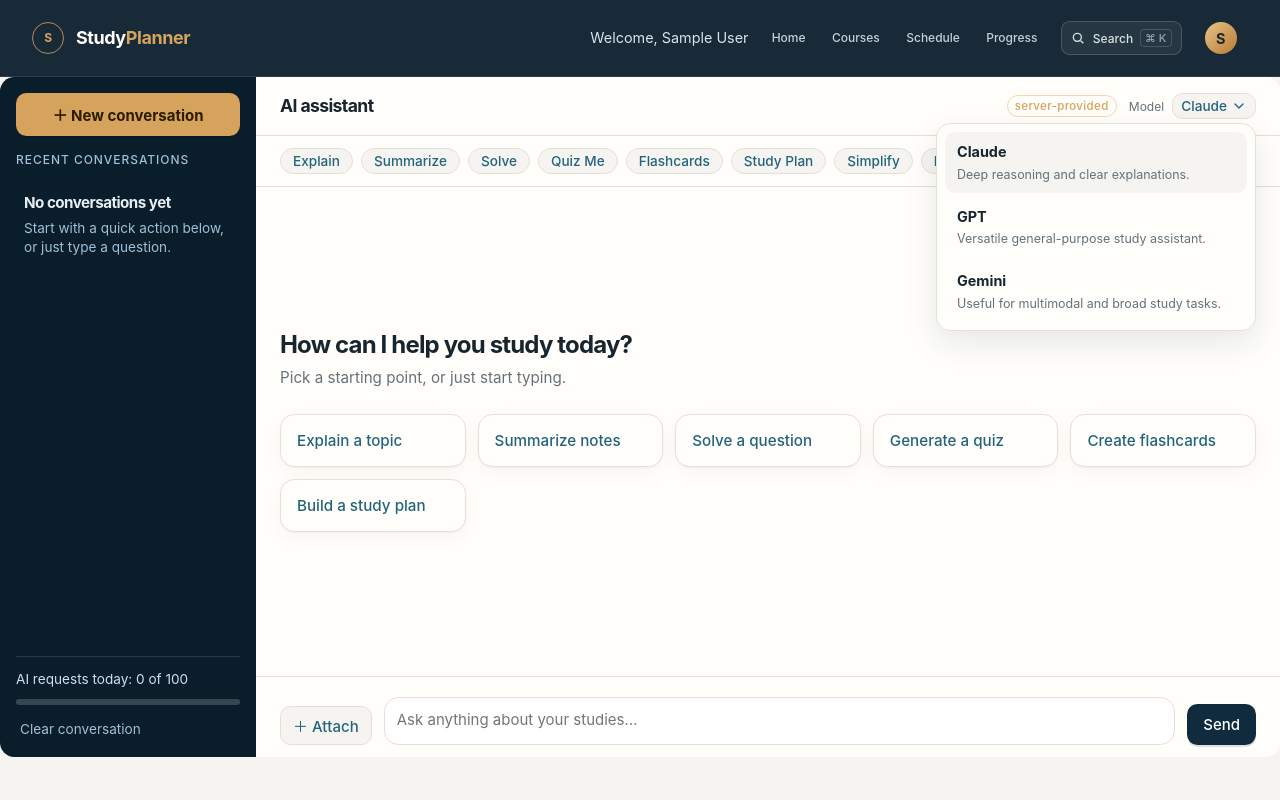
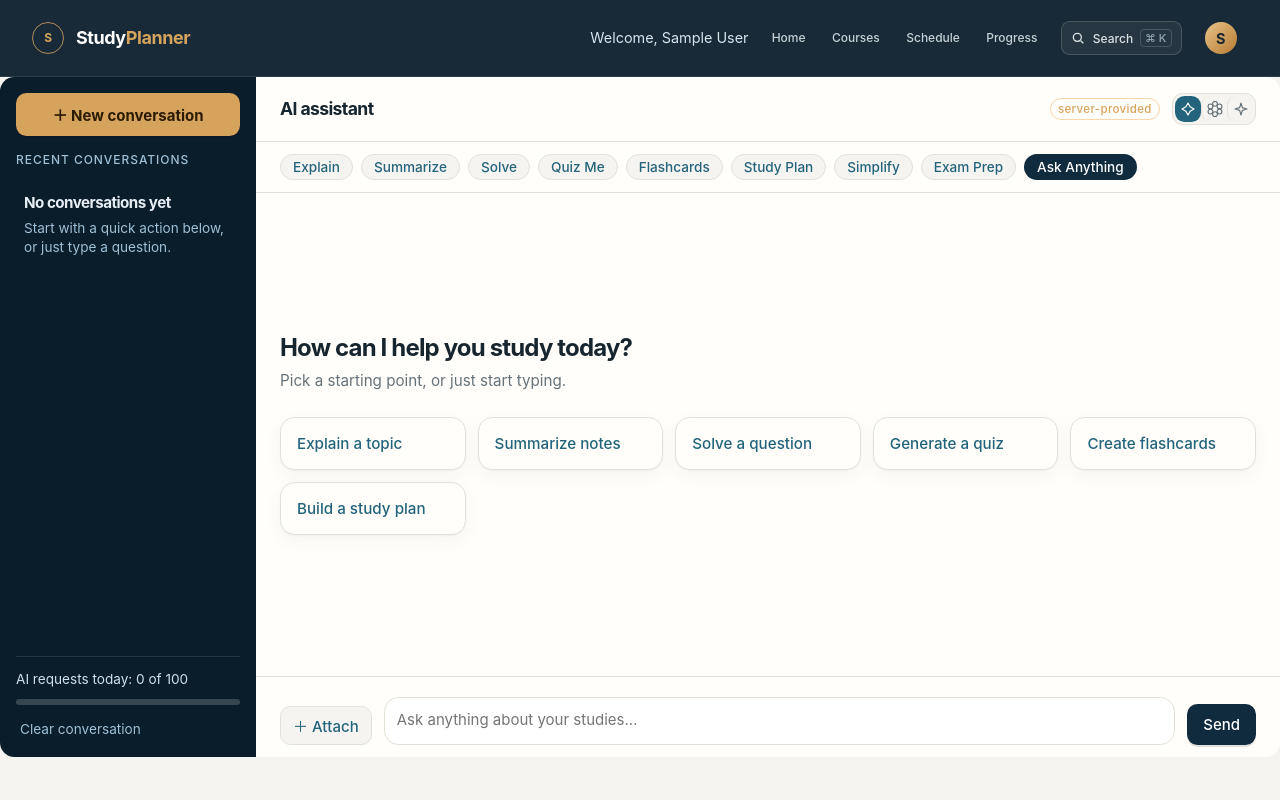
Before and after one commit to eaddodankwhak/Study-Planner, a Flask app: page /ai in a window 1280 px wide. Run offline with Flask 3, Linux system fonts and the light colour scheme; the visitor is signed in with stand-in values (Sample User, id 1); data comes from the database, SQL or seed files in the repository; data that the repository does not hold is empty; some libraries are stand-ins or nearby versions.

Commit message:
Redesign AI model picker as an inline icon toolbar in the chat header

```diff
--- a/Frontend/static/css/ai.css
+++ b/Frontend/static/css/ai.css
@@ -311,84 +311,50 @@ body.ai-drawer-open .ai-launcher {
   gap: var(--space-3);
 }
 
-/* Compact model selector (replaces the three permanent provider cards). */
-.ai-panel__model-select {
-  position: relative;
+/* Icon-only model toggle group — VS Code title-bar style: a recessed cluster
+   of small square buttons with hairline dividers. No dropdown, no description
+   text, no cards — the whole control sits inline in the header toolbar. */
+.ai-panel__model-toggle {
+  display: inline-flex;
+  align-items: center;
+  padding: 2px;
+  background: var(--color-bg);
+  border: 1px solid var(--color-border);
+  border-radius: var(--radius-sm);
 }
 
-.ai-panel__model-label {
-  font-size: 0.75rem;
-  color: var(--color-muted);
-  margin-right: var(--space-1);
+.ai-panel__model-icons {
+  display: inline-flex;
+  align-items: center;
 }
 
-.ai-panel__model-trigger {
+.ai-panel__model-toggle-btn {
   display: inline-flex;
   align-items: center;
-  gap: var(--space-1);
-  border: 1px solid var(--color-border);
-  background: var(--color-bg);
-  color: var(--color-primary-light);
-  border-radius: var(--radius-sm);
-  padding: var(--space-1) var(--space-2);
-  font-weight: var(--font-weight-medium);
-  font-size: 0.85rem;
+  justify-content: center;
+  width: 26px;
+  height: 26px;
+  padding: 0;
+  border: 0;
+  border-radius: calc(var(--radius-sm) - 1px);
+  background: transparent;
+  color: var(--color-muted);
   cursor: pointer;
 }
 
-.ai-panel__model-trigger:hover {
+.ai-panel__model-toggle-btn + .ai-panel__model-toggle-btn {
+  border-left: 1px solid var(--color-border);
+}
+
+.ai-panel__model-toggle-btn:hover {
+  background: var(--color-surface);
+  color: var(--color-text);
+}
+
+.ai-panel__model-toggle-btn.is-active,
+.ai-panel__model-toggle-btn:active {
   background: var(--color-primary-light);
   color: var(--color-text-inverse);
-  border-color: transparent;
-}
-
-.ai-panel__chevron {
-  transition: transform var(--dur-fast) var(--ease-out);
-}
-
-.ai-panel__model-trigger[aria-expanded="true"] .ai-panel__chevron {
-  transform: rotate(180deg);
-}
-
-.ai-panel__model-list {
-  position: absolute;
-  right: 0;
-  top: calc(100% + var(--space-1));
-  width: min(320px, calc(100vw - 32px));
-  min-width: 15rem;
-  background: var(--color-surface);
-  border: 1px solid var(--color-border);
-  border-radius: var(--radius);
-  box-shadow: var(--shadow-md);
-  list-style: none;
-  margin: 0;
-  padding: var(--space-2);
-  display: grid;
-  gap: var(--space-1);
-  z-index: var(--z-dropdown);
-}
-
-.ai-panel__model-option {
-  padding: var(--space-2) var(--space-3);
-  border-radius: var(--radius-sm);
-  cursor: pointer;
-}
-
-.ai-panel__model-option:hover,
-.ai-panel__model-option[aria-selected="true"] {
-  background: var(--color-bg);
-}
-
-.ai-panel__model-option strong {
-  display: block;
-  font-size: 0.9rem;
-}
-
-.ai-panel__model-desc {
-  display: block;
-  font-size: 0.78rem;
-  color: var(--color-muted);
-  margin-top: 0.1rem;
 }
 
 .ai-panel__mock {
@@ -765,8 +731,7 @@ body.ai-drawer-open .ai-launcher {
 .ai-send:focus-visible,
 .ai-conv-link:focus-visible,
 .ai-iconbtn:focus-visible,
-.ai-panel__model-trigger:focus-visible,
-.ai-panel__model-option:focus-visible,
+.ai-panel__model-toggle-btn:focus-visible,
 .ai-launcher:focus-visible,
 .ai-newchat:focus-visible {
   outline: 2px solid var(--color-accent);
--- a/Frontend/static/js/ai_hub.js
+++ b/Frontend/static/js/ai_hub.js
@@ -28,8 +28,6 @@
     sidebar: document.getElementById("ai-sidebar"),
     convList: document.getElementById("ai-conv-list"),
     modelList: document.getElementById("ai-model-list"),
-    modelTrigger: document.getElementById("ai-model-trigger"),
-    currentModel: document.getElementById("ai-current-model"),
     mockHint: document.getElementById("ai-mock-hint"),
     modes: document.getElementById("ai-modes"),
     chat: document.getElementById("ai-chat"),
@@ -115,65 +113,37 @@
     return state.meta.models.find(function (m) { return m.id === id; }) || null;
   }
 
+  // Minimal brand-ish glyphs, one per model family. Small stroke icons in a
+  // 24px viewBox so the whole toggle group reads as a VS Code-style toolbar
+  // cluster: no text, no descriptions, just an icon + tooltip per model.
+  var MODEL_ICONS = {
+    claude: '<svg viewBox="0 0 24 24" width="16" height="16" fill="none" stroke="currentColor" stroke-width="1.7" stroke-linecap="round" stroke-linejoin="round" aria-hidden="true"><path d="M12 3 L15.2 8.8 L21 12 L15.2 15.2 L12 21 L8.8 15.2 L3 12 L8.8 8.8 Z"/></svg>',
+    gpt: '<svg viewBox="0 0 24 24" width="16" height="16" fill="none" stroke="currentColor" stroke-width="1.7" stroke-linecap="round" stroke-linejoin="round" aria-hidden="true"><circle cx="12" cy="4.2" r="3.6"/><circle cx="18.8" cy="8.1" r="3.6"/><circle cx="18.8" cy="15.9" r="3.6"/><circle cx="12" cy="19.8" r="3.6"/><circle cx="5.2" cy="15.9" r="3.6"/><circle cx="5.2" cy="8.1" r="3.6"/></svg>',
+    gemini: '<svg viewBox="0 0 24 24" width="16" height="16" fill="none" stroke="currentColor" stroke-width="1.7" stroke-linecap="round" stroke-linejoin="round" aria-hidden="true"><path d="M12 3 L14 10 L21 12 L14 14 L12 21 L10 14 L3 12 L10 10 Z"/></svg>',
+  };
+
   function renderModels() {
-    // Populate the compact dropdown (replaces the three always-visible cards).
+    // Hydrate the compact icon toolbar from /api/ai/meta models.
     els.modelList.innerHTML = "";
     state.meta.models.forEach(function (m) {
-      var li = el("li", "ai-panel__model-option");
-      li.setAttribute("role", "option");
-      li.setAttribute("tabindex", "0");
-      li.setAttribute("data-provider", m.id);
-      li.setAttribute("aria-selected", String(m.id === state.model));
-      var strong = el("strong", null, m.displayName);
-      var span = el("span", "ai-panel__model-desc", m.description || "");
-      li.append(strong, span);
-      li.addEventListener("click", function () {
+      var active = m.id === state.model;
+      var btn = el("button", "ai-panel__model-toggle-btn" + (active ? " is-active" : ""));
+      btn.type = "button";
+      btn.setAttribute("data-provider", m.id);
+      btn.setAttribute("aria-pressed", String(active));
+      btn.setAttribute("aria-label", m.displayName || m.id);
+      btn.title = (m.displayName || m.id) + (active ? " (active model)" : "");
+      btn.innerHTML = MODEL_ICONS[m.id] || MODEL_ICONS.gemini;
+      btn.addEventListener("click", function () {
         setModel(m.id);
       });
-      li.addEventListener("keydown", function (e) {
-        if (e.key === "Enter" || e.key === " ") {
-          e.preventDefault();
-          setModel(m.id);
-        }
-      });
-      els.modelList.appendChild(li);
+      els.modelList.appendChild(btn);
     });
-    els.currentModel.textContent = (findModel(state.model) || {}).displayName || state.model;
   }
-
-  function openModelList() {
-    els.modelList.hidden = false;
-    els.modelTrigger.setAttribute("aria-expanded", "true");
-    els.modelList.focus();
-  }
-
-  function closeModelList() {
-    els.modelList.hidden = true;
-    els.modelTrigger.setAttribute("aria-expanded", "false");
-  }
-
-  // Close the dropdown on outside click / Escape.
-  document.addEventListener("click", function (e) {
-    if (e.target.closest("[data-model-select]")) return;
-    if (!els.modelList.hidden) closeModelList();
-  });
-  document.addEventListener("keydown", function (e) {
-    if (e.key === "Escape" && !els.modelList.hidden) {
-      closeModelList();
-      // The launcher's own Escape handler (loaded after this) would otherwise
-      // also close the drawer this same tick. Dropping a dropdown is one step
-      // at a time: Escape closes the dropdown first; the next Escape closes
-      // the drawer.
-      e.stopImmediatePropagation();
-    }
-  });
 
   function setModel(id) {
     state.model = id;
     renderModels();
-    // Keep selection state and menu visibility in one transition. This also
-    // closes the menu when a model is changed by keyboard or future callers.
-    closeModelList();
     if (state.current) {
       api("/conversations/" + state.current.id, { method: "PATCH", body: { model: id } }).then(function () {
         state.current.model = id;
@@ -606,7 +576,6 @@
       els.mockHint.textContent = connected ? "connected to your account"
         : serverKeyed ? "server-provided" : "connect your account";
     }
-    els.currentModel.textContent = (findModel(state.model) || {}).displayName || state.model;
   }
 
   // ------------------------------------------------------------------ init
@@ -628,11 +597,6 @@
     els.clearConv.addEventListener("click", clearCurrent);
     els.attachBtn.addEventListener("click", function () { els.fileInput.click(); });
     els.fileInput.addEventListener("change", onFileSelected);
-    if (els.modelTrigger) {
-      els.modelTrigger.addEventListener("click", function () {
-        els.modelList.hidden ? openModelList() : closeModelList();
-      });
-    }
 
     // Server-rendered quick-action cards: fill the composer and send.
     if (els.emptyState) {
--- a/Frontend/templates/ai/_panel.html
+++ b/Frontend/templates/ai/_panel.html
@@ -28,17 +28,8 @@ can never drift apart. #}
       <h2 class="ai-panel__title" id="ai-conv-title">AI assistant</h2>
       <div class="ai-panel__toolbar">
         <span class="ai-panel__mock" id="ai-mock-hint" hidden>connect your account</span>
-        <div class="ai-panel__model-select" data-model-select>
-          <span class="ai-panel__model-label">Model</span>
-          <button type="button" class="ai-panel__model-trigger" id="ai-model-trigger" aria-haspopup="listbox"
-            aria-expanded="false">
-            <span class="ai-panel__model-name" id="ai-current-model">Claude</span>
-            <svg class="ai-panel__chevron" viewBox="0 0 24 24" width="16" height="16" fill="none" stroke="currentColor"
-              stroke-width="2" stroke-linecap="round" stroke-linejoin="round">
-              <path d="M6 9l6 6 6-6" />
-            </svg>
-          </button>
-          <ul class="ai-panel__model-list" id="ai-model-list" role="listbox" tabindex="-1" hidden></ul>
+        <div class="ai-panel__model-toggle" role="group" aria-label="Model" title="Model">
+          <div class="ai-panel__model-icons" id="ai-model-list"></div>
         </div>
       </div>
     </header>
```
Also changed, not shown: Backend/tests/test_ai_launcher.py (+23 -20 lines).
